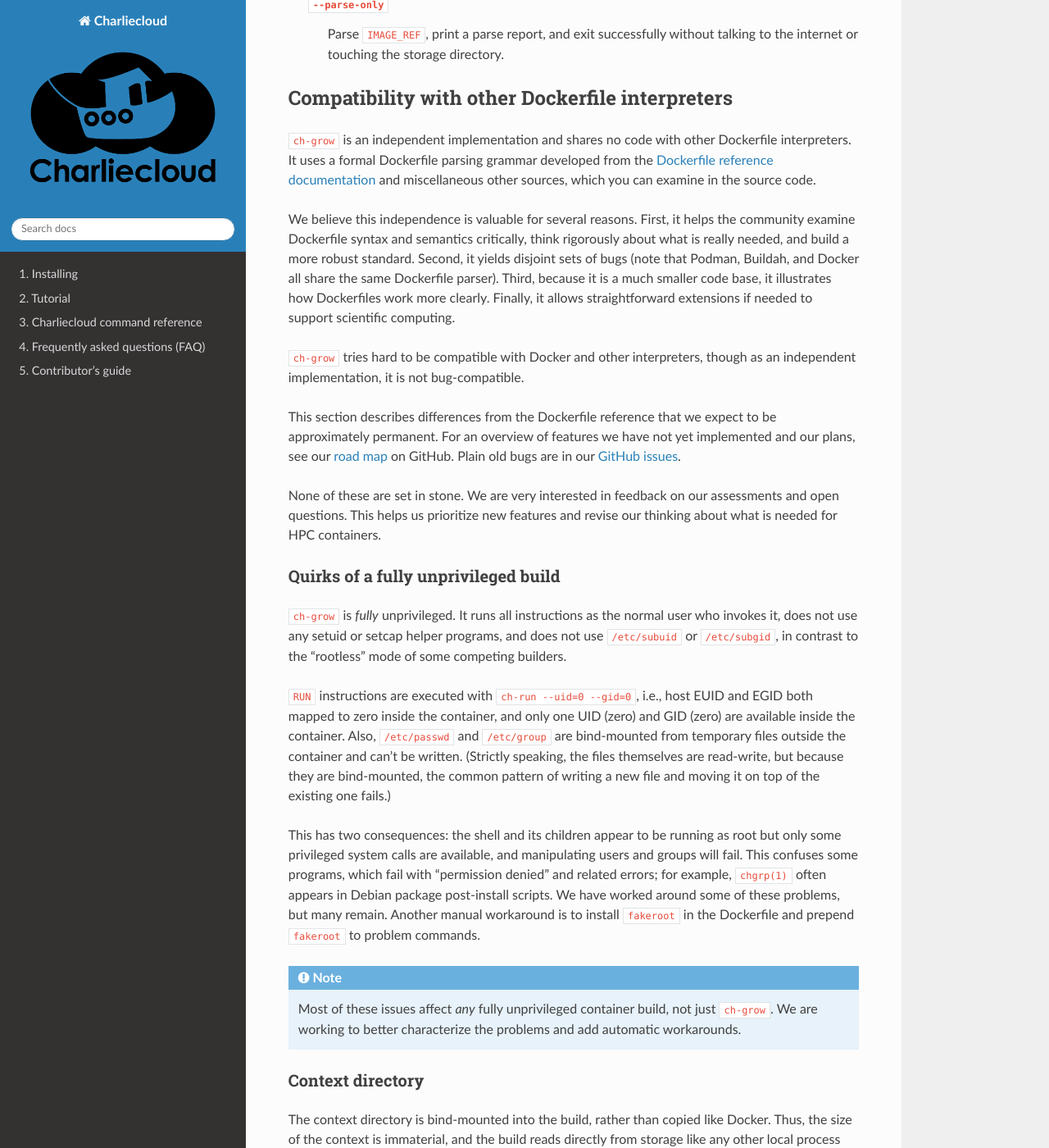
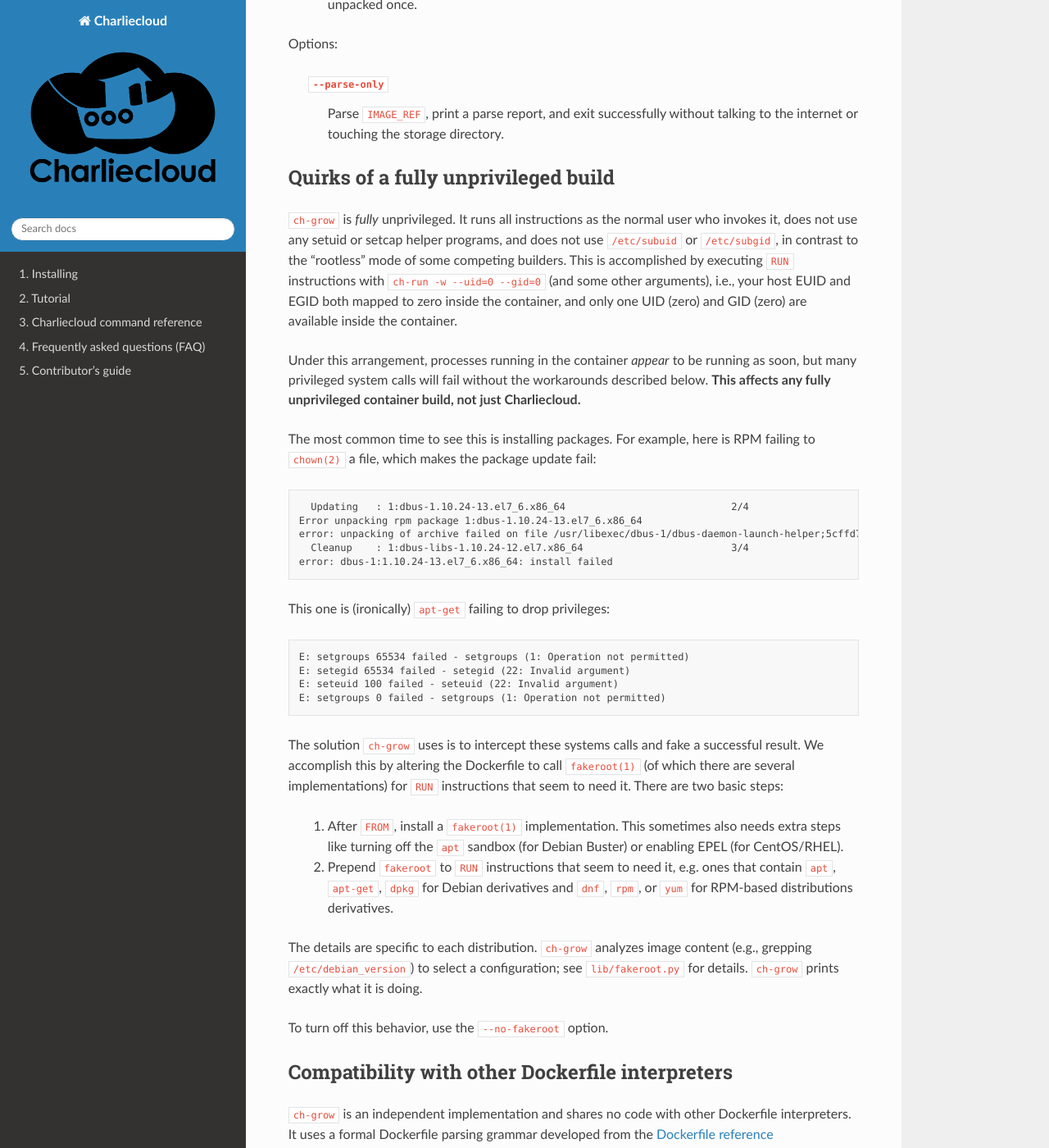
Before and after one commit to hpc/charliecloud, a Sphinx documentation site: the page built from doc/ch-grow.rst, in a window 1280 px wide and 1400 px high, scrolled down 3260 px. Shown: the whole window at 82% size. Built offline with Sphinx 7.4.7 and the Read the Docs theme 2.0.0, drawn with Linux system fonts in a browser that asks for light colours; some of the changed text lies outside the part shown.

```diff
--- a/doc/ch-grow_desc.rst
+++ b/doc/ch-grow_desc.rst
@@ -108,7 +108,11 @@
     -f -` behavior.
 
   :code:`-n`, :code:`--dry-run`
-    Do not actually execute any Dockerfile instructions.
+    Don't actually execute any Dockerfile instructions.
+
+  :code:`--no-fakeroot`
+    Don't try any of the unprivileged build workarounds (see section "Quirks
+    of a fully unprivileged builds" below).
 
   :code:`--parse-only`
     Stop after parsing the Dockerfile.
@@ -151,6 +155,65 @@
     without talking to the internet or touching the storage directory.
 
 
+Quirks of a fully unprivileged build
+====================================
+
+:code:`ch-grow` is *fully* unprivileged. It runs all instructions as the
+normal user who invokes it, does not use any setuid or setcap helper programs,
+and does not use :code:`/etc/subuid` or :code:`/etc/subgid`, in contrast to
+the “rootless” mode of some competing builders. This is accomplished by
+executing :code:`RUN` instructions with :code:`ch-run -w --uid=0 --gid=0` (and
+some other arguments), i.e., your host EUID and EGID both mapped to zero
+inside the container, and only one UID (zero) and GID (zero) are available
+inside the container.
+
+Under this arrangement, processes running in the container *appear* to be
+running as soon, but many privileged system calls will fail without the
+workarounds described below. **This affects any fully unprivileged
+container build, not just Charliecloud.**
+
+The most common time to see this is installing packages. For example, here is
+RPM failing to :code:`chown(2)` a file, which makes the package update fail:
+
+.. code-block:: none
+
+    Updating   : 1:dbus-1.10.24-13.el7_6.x86_64                            2/4
+  Error unpacking rpm package 1:dbus-1.10.24-13.el7_6.x86_64
+  error: unpacking of archive failed on file /usr/libexec/dbus-1/dbus-daemon-launch-helper;5cffd726: cpio: chown
+    Cleanup    : 1:dbus-libs-1.10.24-12.el7.x86_64                         3/4
+  error: dbus-1:1.10.24-13.el7_6.x86_64: install failed
+
+This one is (ironically) :code:`apt-get` failing to drop privileges:
+
+.. code-block:: none
+
+  E: setgroups 65534 failed - setgroups (1: Operation not permitted)
+  E: setegid 65534 failed - setegid (22: Invalid argument)
+  E: seteuid 100 failed - seteuid (22: Invalid argument)
+  E: setgroups 0 failed - setgroups (1: Operation not permitted)
+
+The solution :code:`ch-grow` uses is to intercept these systems calls and fake
+a successful result. We accomplish this by altering the Dockerfile to call
+:code:`fakeroot(1)` (of which there are several implementations) for
+:code:`RUN` instructions that seem to need it. There are two basic steps:
+
+  1. After :code:`FROM`, install a :code:`fakeroot(1)` implementation. This
+     sometimes also needs extra steps like turning off the :code:`apt` sandbox
+     (for Debian Buster) or enabling EPEL (for CentOS/RHEL).
+
+  2. Prepend :code:`fakeroot` to :code:`RUN` instructions that seem to need
+     it, e.g. ones that contain :code:`apt`, :code:`apt-get`, :code:`dpkg` for
+     Debian derivatives and :code:`dnf`, :code:`rpm`, or :code:`yum` for
+     RPM-based distributions derivatives.
+
+The details are specific to each distribution. :code:`ch-grow` analyzes image
+content (e.g., grepping :code:`/etc/debian_version`) to select a
+configuration; see :code:`lib/fakeroot.py` for details. :code:`ch-grow` prints
+exactly what it is doing.
+
+To turn off this behavior, use the :code:`--no-fakeroot` option.
+
+
 Compatibility with other Dockerfile interpreters
 ================================================
 
@@ -181,37 +244,6 @@
 None of these are set in stone. We are very interested in feedback on our
 assessments and open questions. This helps us prioritize new features and
 revise our thinking about what is needed for HPC containers.
-
-Quirks of a fully unprivileged build
-------------------------------------
-
-:code:`ch-grow` is *fully* unprivileged. It runs all instructions as the
-normal user who invokes it, does not use any setuid or setcap helper programs,
-and does not use :code:`/etc/subuid` or :code:`/etc/subgid`, in contrast to
-the “rootless” mode of some competing builders.
-
-:code:`RUN` instructions are executed with :code:`ch-run --uid=0 --gid=0`,
-i.e., host EUID and EGID both mapped to zero inside the container, and only
-one UID (zero) and GID (zero) are available inside the container. Also,
-:code:`/etc/passwd` and :code:`/etc/group` are bind-mounted from temporary
-files outside the container and can't be written. (Strictly speaking, the
-files themselves are read-write, but because they are bind-mounted, the common
-pattern of writing a new file and moving it on top of the existing one fails.)
-
-This has two consequences: the shell and its children appear to be running as
-root but only some privileged system calls are available, and manipulating
-users and groups will fail. This confuses some programs, which fail with
-"permission denied" and related errors; for example, :code:`chgrp(1)` often
-appears in Debian package post-install scripts. We have worked around some of
-these problems, but many remain. Another manual workaround is to install
-:code:`fakeroot` in the Dockerfile and prepend :code:`fakeroot` to problem
-commands.
-
-.. note::
-
-   Most of these issues affect *any* fully unprivileged container build, not
-   just :code:`ch-grow`. We are working to better characterize the problems
-   and add automatic workarounds.
 
 Context directory
 -----------------
```
Also changed, not shown: 4 other files.
